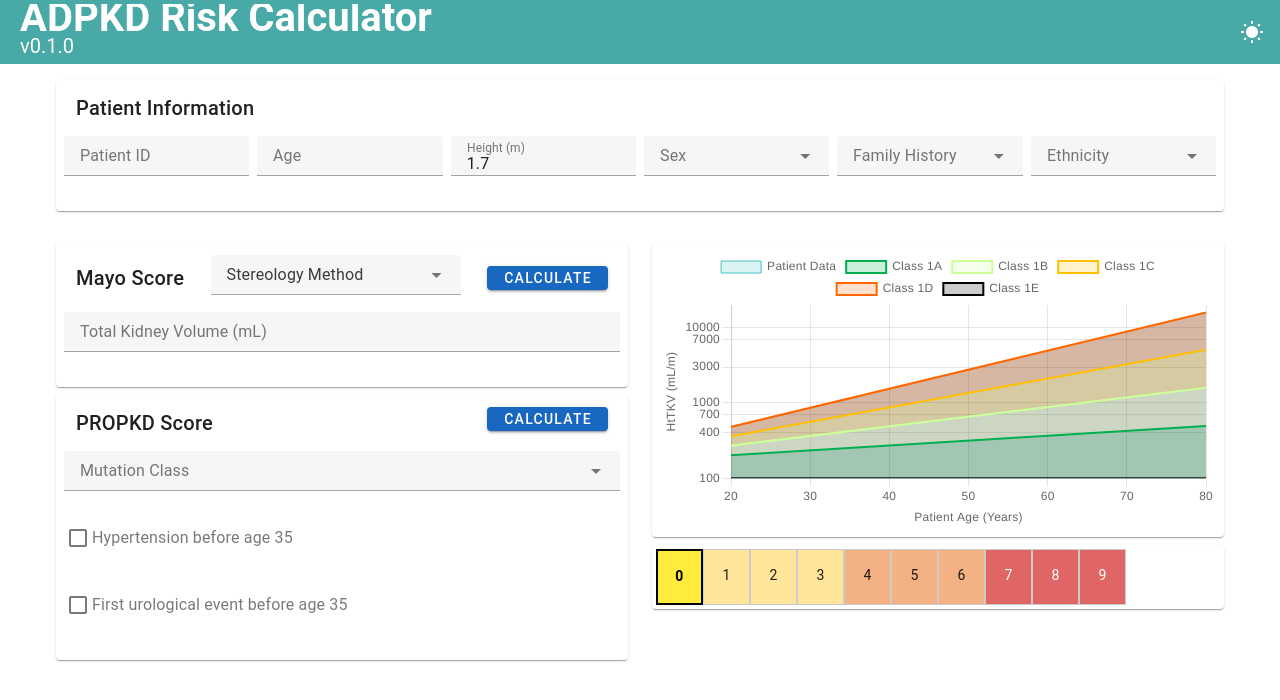
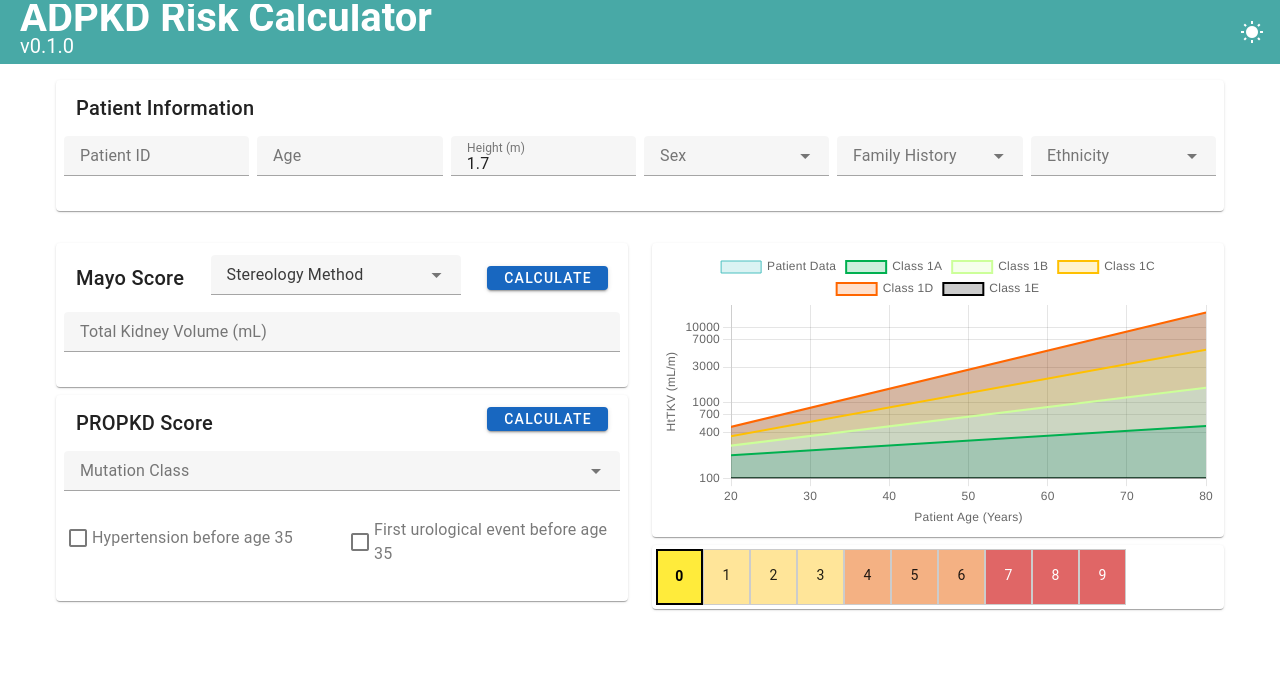
Before and after one commit to halbritter-lab/adpkd-risk, a Vue app: page / in a window 1280 px wide. Shown: the top 700 px of the page. Built offline with nearby package versions, Linux system fonts and the light colour scheme; what webfontloader would draw is missing.

Commit message:
refactor: Improve input layout and reorganize kidney input fields in App.vue

```diff
--- a/src/App.vue
+++ b/src/App.vue
@@ -113,8 +113,14 @@
               </v-card-title>
               <v-card-text class="pa-1">
                 <v-select v-model="mutationClass" :items="mutationClasses" label="Mutation Class" dense outlined density="compact" />
-                <v-checkbox v-model="hypertension" label="Hypertension before age 35" dense outlined density="compact" />
-                <v-checkbox v-model="firstUrologicalEvent" label="First urological event before age 35" dense outlined density="compact" />
+                <v-row dense>
+                  <v-col cols="6">
+                    <v-checkbox v-model="hypertension" label="Hypertension before age 35" dense outlined density="compact" />
+                  </v-col>
+                  <v-col cols="6">
+                    <v-checkbox v-model="firstUrologicalEvent" label="First urological event before age 35" dense outlined density="compact" />
+                  </v-col>
+                </v-row>
               </v-card-text>
             </v-card>
           </v-col>
```
